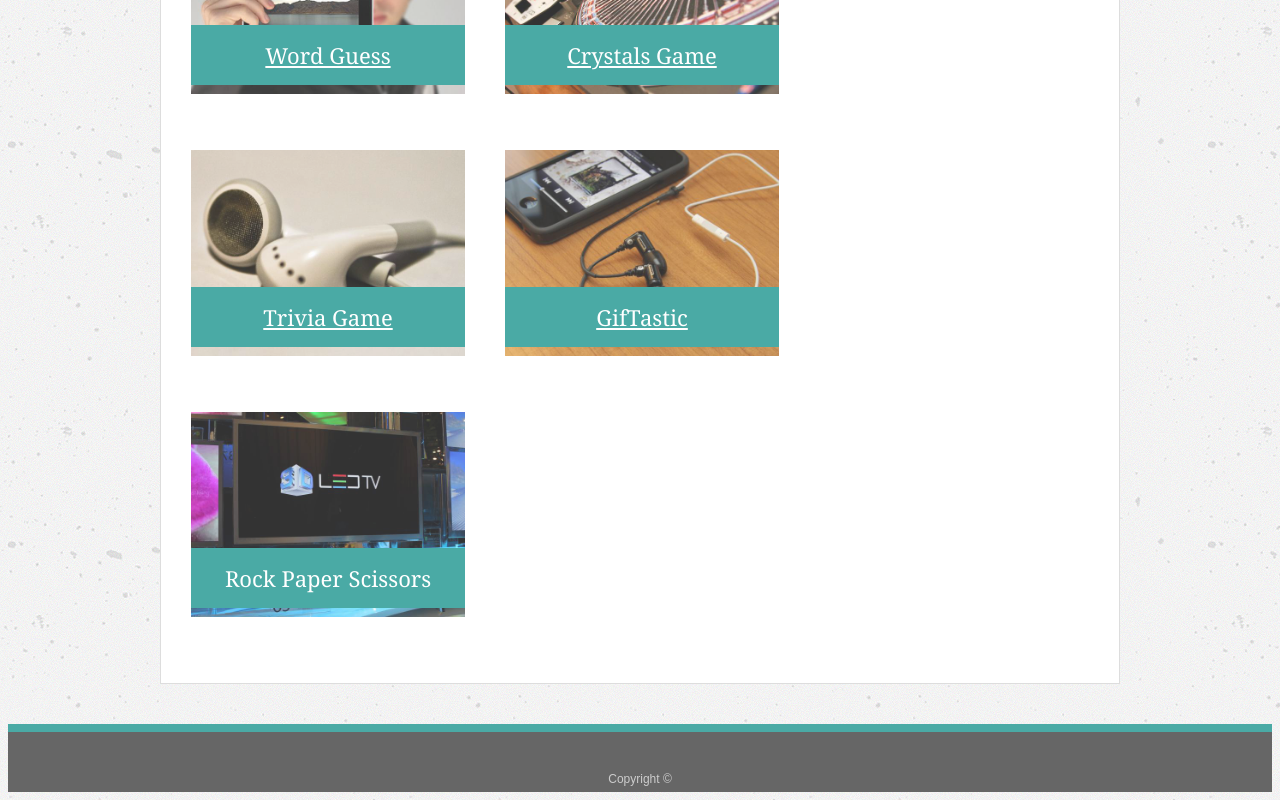
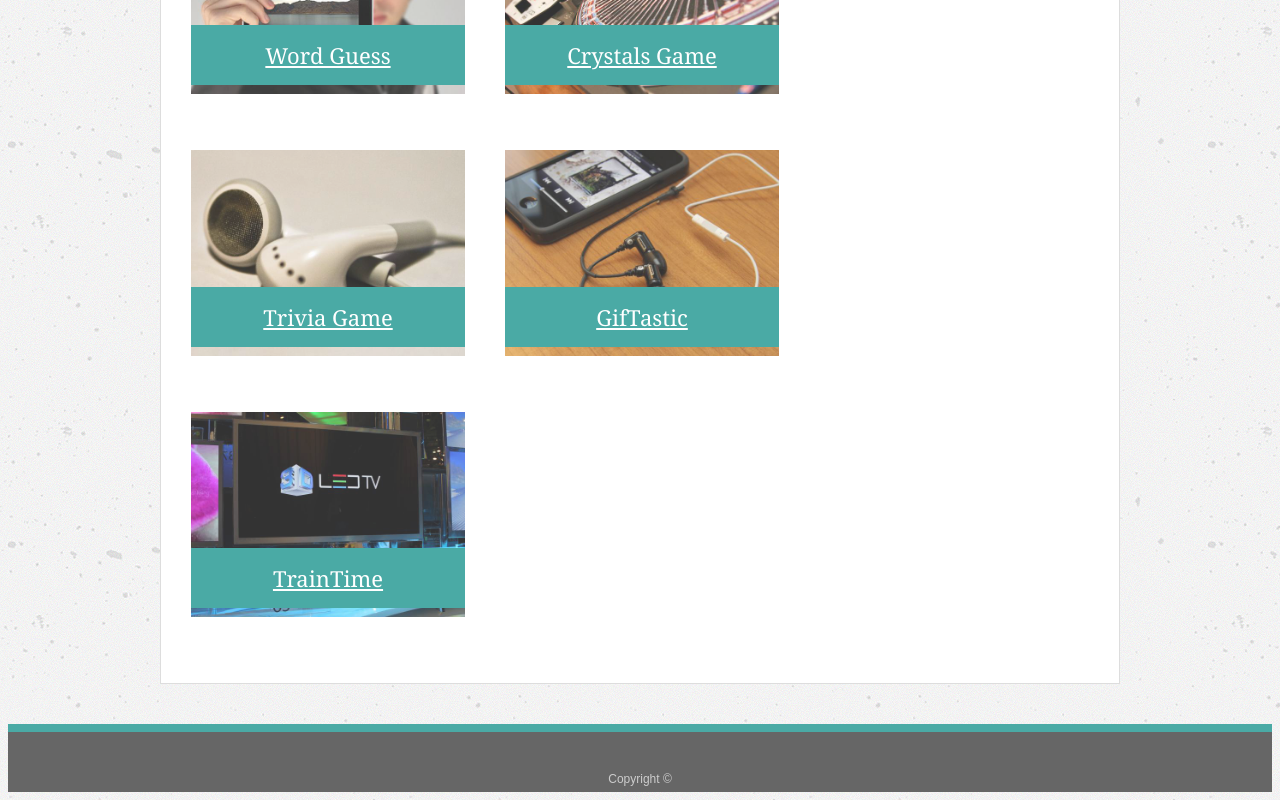
Before and after one commit to kbrowngithub/Responsive-Portfolio, a plain HTML site: page portfolio.html in a window 1280 px wide. Shown: the part 417-1217 px from the top of the page. Drawn offline with Linux system fonts and the light colour scheme.

Commit message:
Added link to TrainTime on Portfolio page

```diff
--- a/portfolio.html
+++ b/portfolio.html
@@ -41,9 +41,8 @@
         <h3><a class="workLink" href="https://kbrowngithub.github.io/GifTastic/">GifTastic</a></h3>
       </div>
       <div class="work">
-        <img src="assets/images/technics-q-c-640-480-9.jpg" alt="Rock Paper Scissors">
-
-        <h3>Rock Paper Scissors</h3>
+        <img src="assets/images/technics-q-c-640-480-9.jpg" alt="TrainTime">
+        <h3><a class="workLink" href="https://kbrowngithub.github.io/TrainTime/">TrainTime</a></h3>
       </div>
 
     </section>
```
